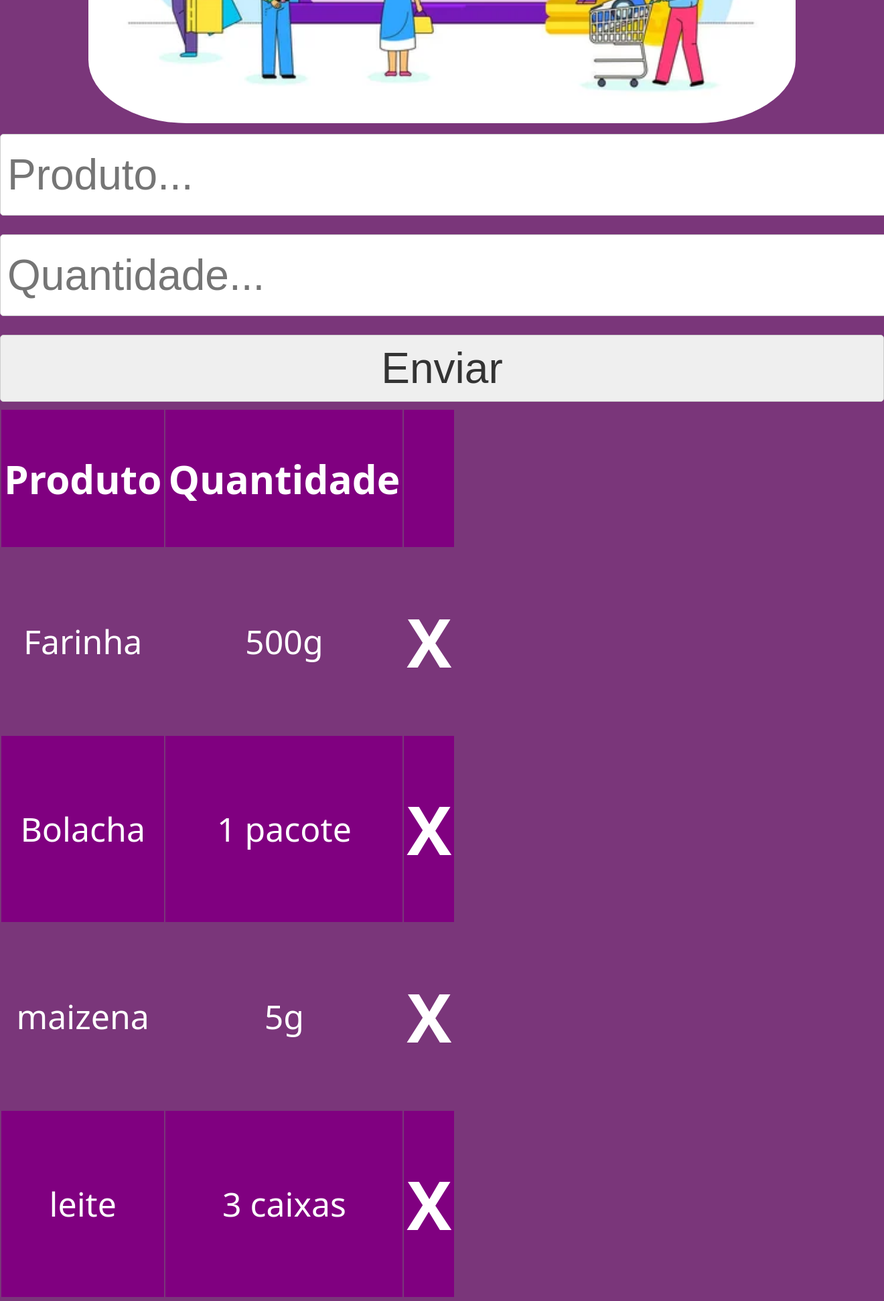
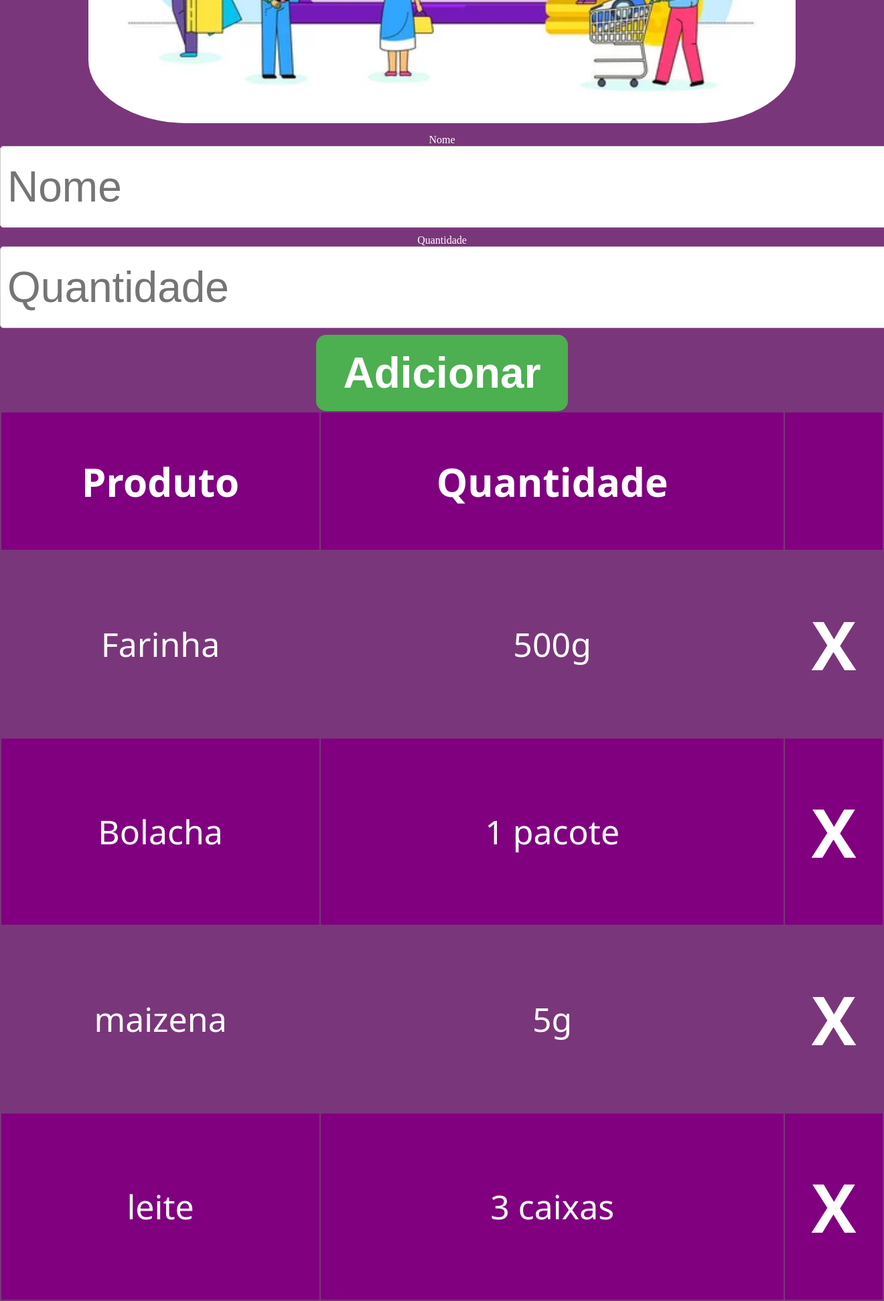
Before and after one commit to Daenas/Lista_Compra-Django, a Django app: page / in a window 1320 px wide; the page is wider, and only the part inside the window is pictured. Shown: the part 536-2479 px from the top of that part at 67% size. Run offline with Django 4.2, Linux system fonts and the light colour scheme; data comes from the database, SQL or seed files in the repository; both versions use the stored data as it was after the commit; some libraries are stand-ins or nearby versions.

Commit message:
adicionar elementos a base de dados funcionando

```diff
--- a/core/models.py
+++ b/core/models.py
@@ -1,5 +1,4 @@
 from django.db import models
-from django.db.models import signals
 
 class Produto(models.Model):
     Nome = models.CharField("Nome", max_length=100)
@@ -7,12 +6,3 @@ class Produto(models.Model):
 
     def __str__(self):
         return f'{self.Nome} ({self.Quantidade})'
-
-
-"""
-def produto_pre_save(signal, instance, sender, **kwargs):
-    instance.Nome = instance.Nome.title
-
-
-signals.pre_save.connect(produto_pre_save, sender=Produto)
-"""
--- a/core/static/css/estilo.css
+++ b/core/static/css/estilo.css
@@ -8,11 +8,6 @@ html, body{
 body{
   background-color: rgb(122, 54, 122);
   color: #ffffff;
-}
-
-.tabela {
-  border-collapse: collapse;
-  width: 100%;
 }
 
 th, td {
@@ -76,3 +71,21 @@ img {
 .formulario{
   text-align: center;
 }
+
+.botao{
+  display: inline-block;
+  padding: 20px 40px;
+  font-size: 64px;
+  font-weight: bold;
+  text-align: center;
+  text-decoration: none;
+  border: none;
+  border-radius: 15px;
+  background-color: #4CAF50;
+  color: white;
+  cursor: pointer;
+}
+
+.tabela table{
+    width: 100%;
+}
--- a/core/templates/index.html
+++ b/core/templates/index.html
@@ -8,15 +8,12 @@
   </head>
   <body>
     <img src="{% static 'images/mercado.jpg' %}" />
-
     <div class="formulario">
-      <form action="{% url 'processa_formulario' %}" method="POST">
+      <form action="{% url 'index' %}" method="post" autocomplete="off" enctype="multipart/form-data">
         {% csrf_token %}
-        <input type="text" placeholder="Produto..." name="produto" />
-        <br />
-        <input type="text" placeholder="Quantidade..." name="quantidade" />
-        <br />
-        <input type="submit" value="Enviar" />
+        {% bootstrap_form form %}
+        <button type="submit" class = "botao">Adicionar</button>
+        <br>
       </form>
     </div>
 
@@ -40,6 +37,6 @@
         </tbody>
       </table>
     </div>
-    <script type="text/javascript" src="{% static 'js/script.js' %}"></script>
+    {% bootstrap_javascript jquery='full' %}
   </body>
 </html>
--- a/core/urls.py
+++ b/core/urls.py
@@ -1,7 +1,6 @@
 from django.urls import path
-from .views import index, processa_formulario
+from .views import index
 
 urlpatterns = [
     path("", index, name = "index"),
-    path("processa_formulario", processa_formulario, name = "processa_formulario")
 ]
--- a/core/views.py
+++ b/core/views.py
@@ -1,25 +1,26 @@
 from django.shortcuts import render
 from .models import Produto
 from .forms import ProdutoModelForm
+from django.contrib import messages
 
 def index(request):
+    if str(request.method) == 'POST':
+        form = ProdutoModelForm(request.POST)
+        if form.is_valid():
+            form.save()
+
+            messages.success(request, "Produto salvo com sucesso!")
+            form = ProdutoModelForm()
+        else:
+            messages.error(request, "Erro ao cadastrar produto.")
+    else:
+        form = ProdutoModelForm()
+
     produtos = Produto.objects.all()
 
     context = {
-        'curso' : 'Programação com Django Framework',
-        'outro' : 'Django é massa',
+        'form' : form,
         'produtos' : produtos
     }
 
     return render(request, 'index.html', context)
-
-def processa_formulario(request):
-    Nome = request.POST.get('produto')
-    Quantidade = request.POST.get('quantidade')
-
-    context = {
-        'Nome' : Nome,
-        'Quantidade' : Quantidade
-    }
-
-    return render(request, 'processa_formulario.html', context)
```
Also changed, not shown: core/templates/processa_formulario.html (deleted, +0 -12 lines), db.sqlite3, 1 other file.
